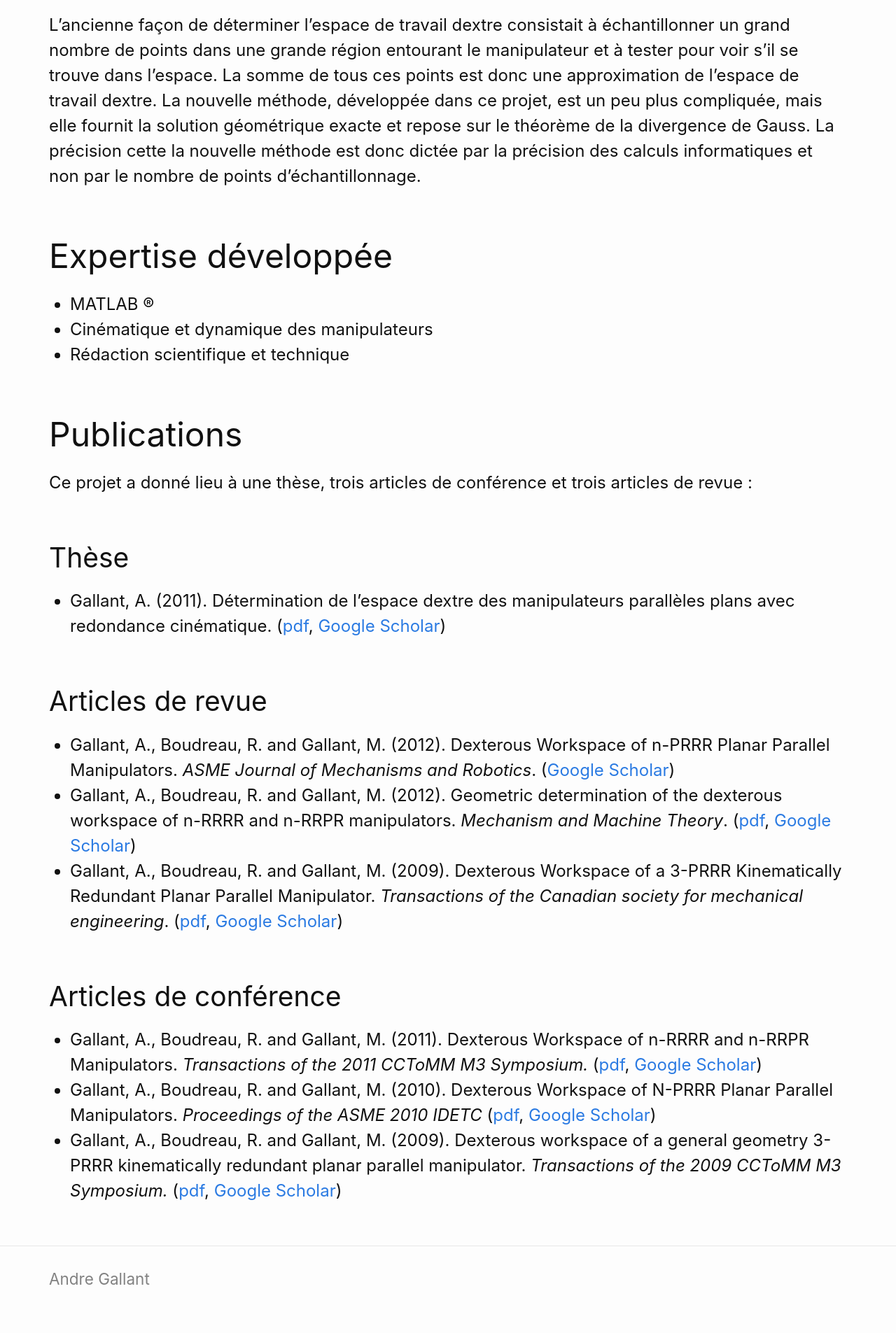
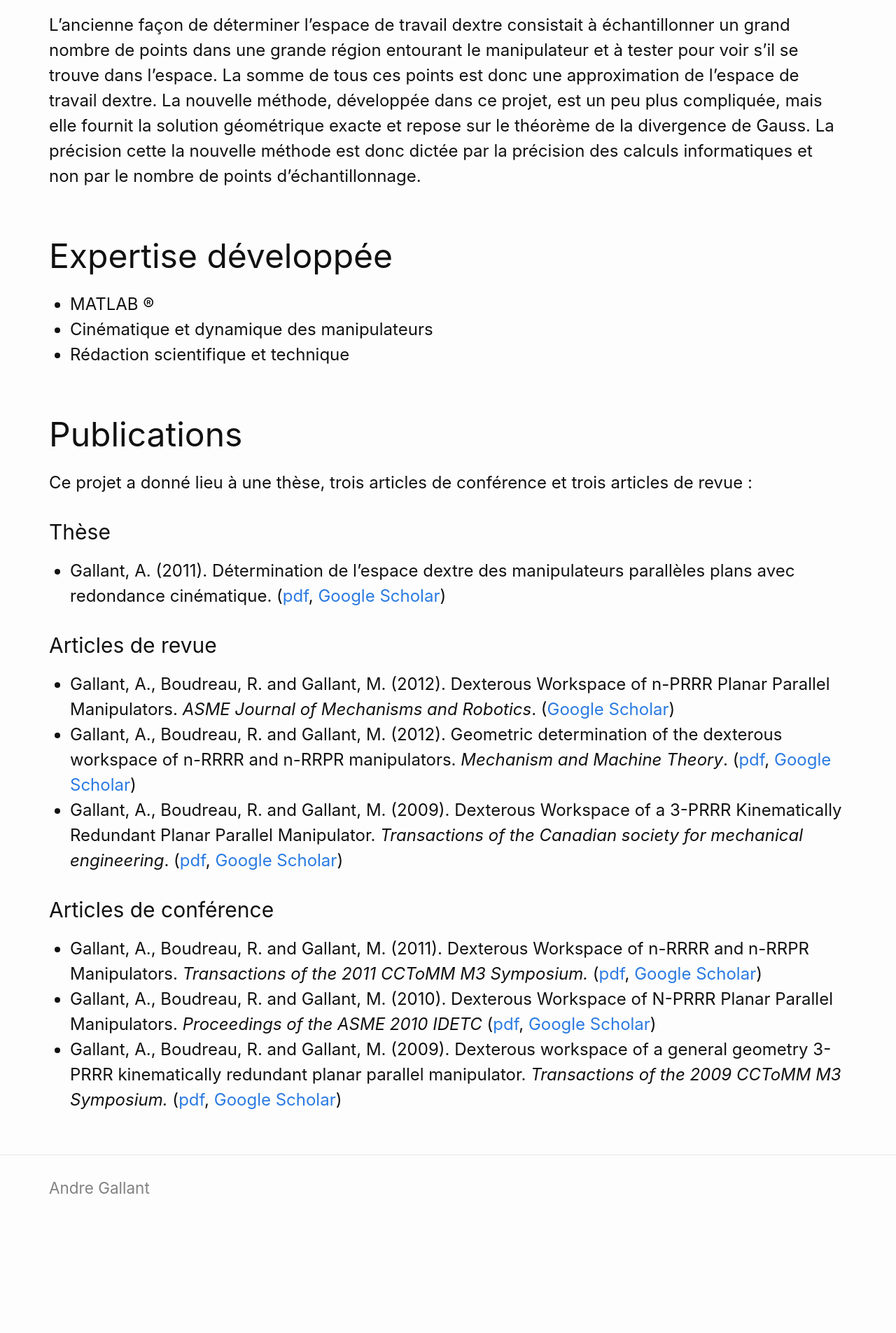
Before and after one commit to gallantandre/gallantandre.github.io, a Jekyll site: the page built from _posts/2011-04-01-maitrise.md, in a window 1280 px wide. Shown: the part 1203-3108 px from the top of the page at 70% size. Built offline with Jekyll 4.4.1, drawn with Linux system fonts in a browser that asks for light colours; our own code applies the rules of GitHub Pages for plain Markdown files; after the commit the page ends 2977 px from its top, so only the background shows below that.

```diff
--- a/_posts/2011-04-01-maitrise.md
+++ b/_posts/2011-04-01-maitrise.md
@@ -27,15 +27,15 @@ L'ancienne façon de déterminer l'espace de travail dextre consistait à échan
 ## Publications
 Ce projet a donné lieu à une thèse, trois articles de conférence et trois articles de revue :
 
-### Thèse
+#### Thèse
 - Gallant, A. (2011). Détermination de l'espace dextre des manipulateurs parallèles plans avec redondance cinématique. ([pdf](https://central.bac-lac.gc.ca/.item?id=MR81190&op=pdf&app=Library&oclc_number=1007724872), [Google Scholar](https://scholar.google.com/citations?view_op=view_citation&hl=en&user=SvfSQMMAAAAJ&sortby=pubdate&citation_for_view=SvfSQMMAAAAJ:QIV2ME_5wuYC))
 
-### Articles de revue
+#### Articles de revue
 - Gallant, A., Boudreau, R. and Gallant, M. (2012). Dexterous Workspace of n-PRRR Planar Parallel Manipulators. _ASME Journal of Mechanisms and Robotics_. ([Google Scholar](https://scholar.google.com/citations?view_op=view_citation&hl=en&user=SvfSQMMAAAAJ&sortby=pubdate&citation_for_view=SvfSQMMAAAAJ:d1gkVwhDpl0C))
 - Gallant, A., Boudreau, R. and Gallant, M. (2012). Geometric determination of the dexterous workspace of n-RRRR and n-RRPR manipulators. _Mechanism and Machine Theory_. ([pdf](https://www.researchgate.net/profile/Andre-Gallant-2/publication/256934744_Geometric_determination_of_the_dexterous_workspace_of_n-RRRR_and_n-RRPR_manipulators/links/5e90b5c6299bf130798e144c/Geometric-determination-of-the-dexterous-workspace-of-n-RRRR-and-n-RRPR-manipulators.pdf), [Google Scholar](https://scholar.google.com/citations?view_op=view_citation&hl=en&user=SvfSQMMAAAAJ&sortby=pubdate&citation_for_view=SvfSQMMAAAAJ:u-x6o8ySG0sC))
 - Gallant, A., Boudreau, R. and Gallant, M. (2009). Dexterous Workspace of a 3-PRRR Kinematically Redundant Planar Parallel Manipulator. _Transactions of the Canadian society for mechanical engineering_. ([pdf](https://web.archive.org/web/20100911000319id_/http://www.tcsme.org:80/Papers/Vol33/Vol33No4Paper9.pdf), [Google Scholar](https://scholar.google.com/citations?view_op=view_citation&hl=en&user=SvfSQMMAAAAJ&sortby=pubdate&citation_for_view=SvfSQMMAAAAJ:u5HHmVD_uO8C))
 
-### Articles de conférence
+#### Articles de conférence
 - Gallant, A., Boudreau, R. and Gallant, M. (2011). Dexterous Workspace of n-RRRR and n-RRPR Manipulators. _Transactions of the 2011 CCToMM M3 Symposium._ ([pdf](http://www.cctomm.ca/2011/P03.pdf), [Google Scholar](https://scholar.google.com/citations?view_op=view_citation&hl=en&user=SvfSQMMAAAAJ&sortby=pubdate&citation_for_view=SvfSQMMAAAAJ:4DMP91E08xMC))
 - Gallant, A., Boudreau, R. and Gallant, M. (2010). Dexterous Workspace of N-PRRR Planar Parallel Manipulators. _Proceedings of the ASME 2010 IDETC_ ([pdf](http://citeseerx.ist.psu.edu/viewdoc/download?doi=10.1.1.1089.7933&rep=rep1&type=pdf), [Google Scholar](https://scholar.google.com/citations?view_op=view_citation&hl=en&user=SvfSQMMAAAAJ&sortby=pubdate&citation_for_view=SvfSQMMAAAAJ:Wp0gIr-vW9MC))
 - Gallant, A., Boudreau, R. and Gallant, M. (2009). Dexterous workspace of a general geometry 3-PRRR kinematically redundant planar parallel manipulator. _Transactions of the 2009 CCToMM M3 Symposium._ ([pdf](http://www.cctomm.ca/2009/P13.pdf), [Google Scholar](https://scholar.google.com/citations?view_op=view_citation&hl=en&user=SvfSQMMAAAAJ&sortby=pubdate&citation_for_view=SvfSQMMAAAAJ:aqlVkmm33-oC))
```
